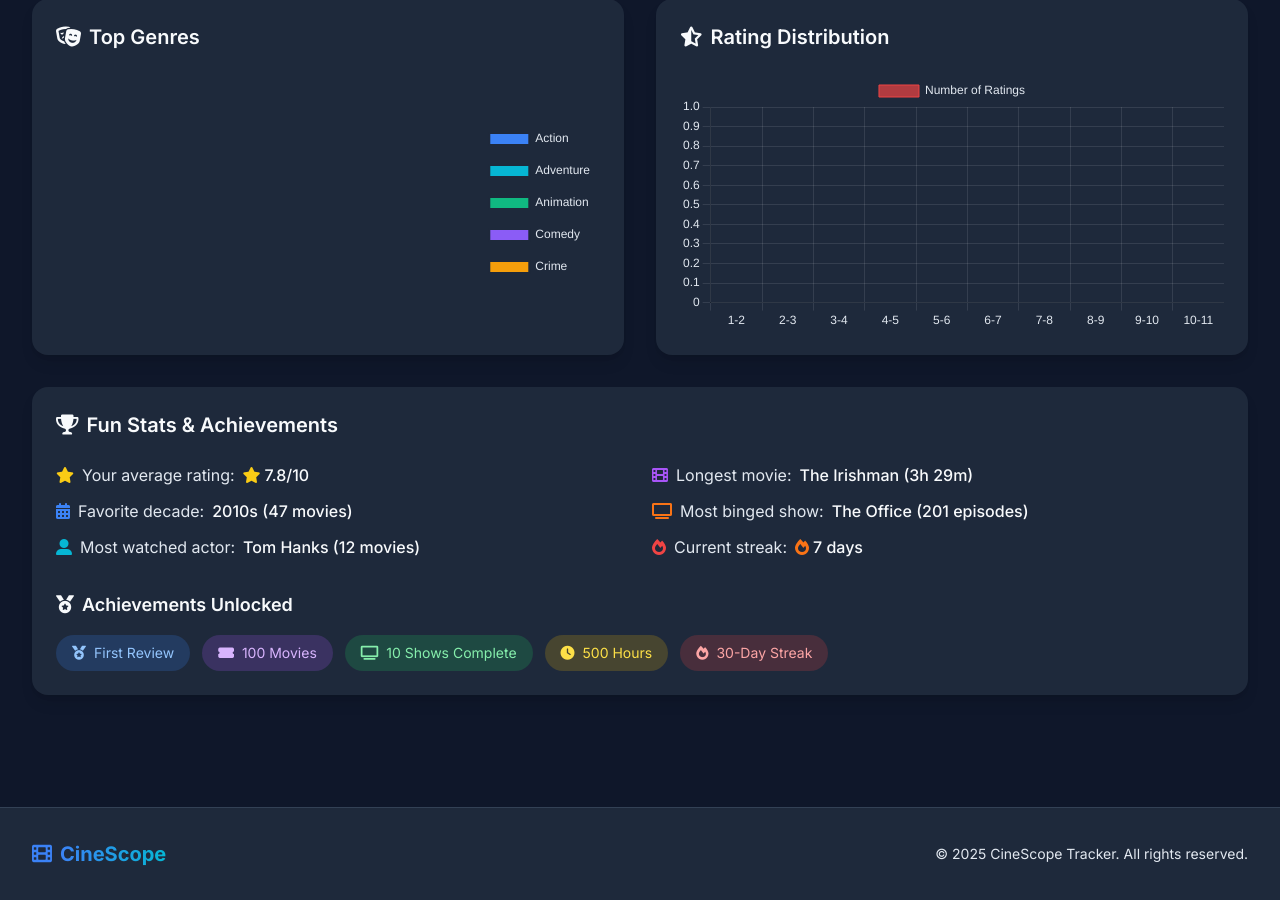
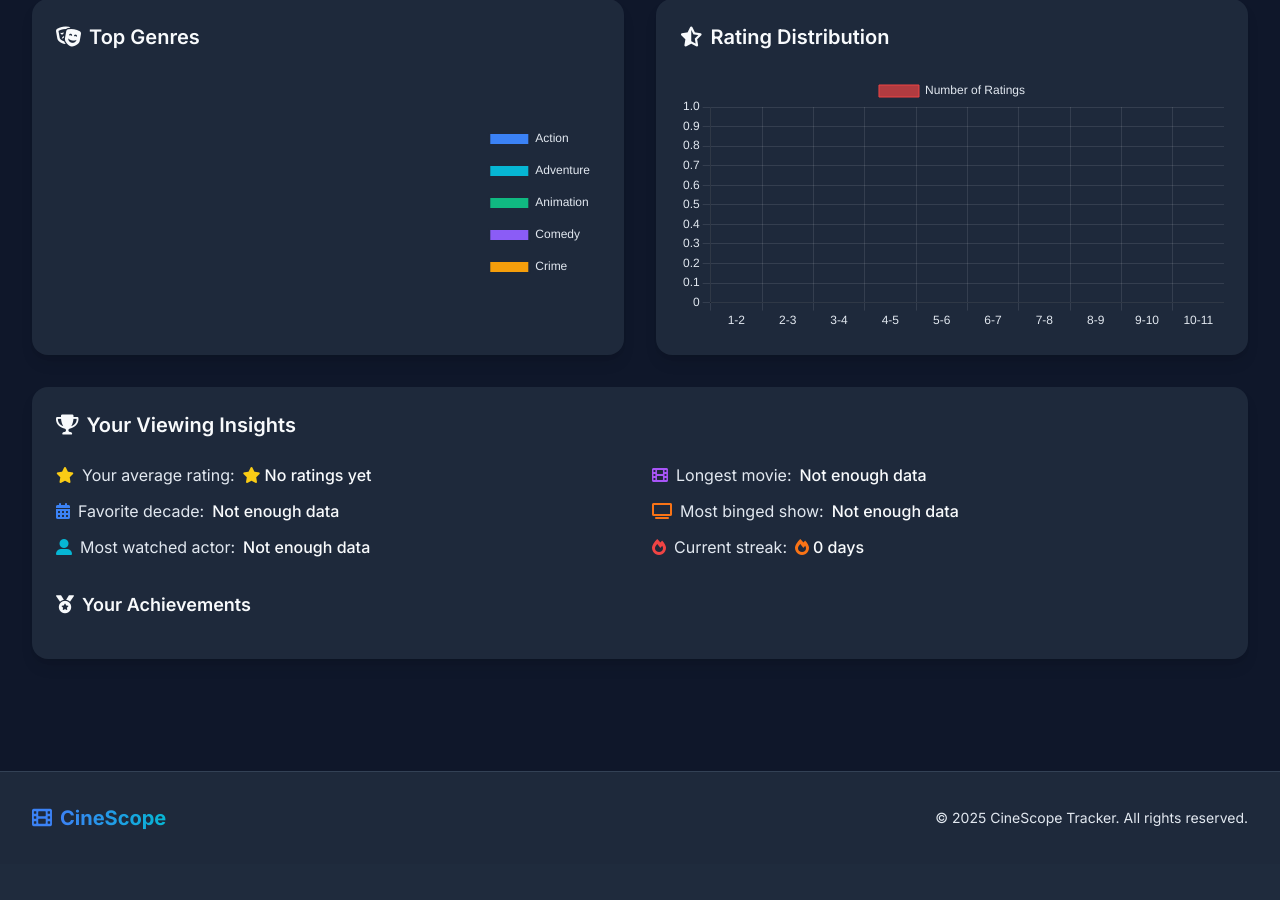
Before and after one commit to RajeshBasnet-dev/CineScope-Track, a Django app: page /analytics/ in a window 1280 px wide. Shown: the part 790-1690 px from the top of the page. After the commit the page ends 1619 px from the top, so only its background shows below. Run offline with Django 5.2, Linux system fonts and the light colour scheme; a user stored in the database is signed in; data comes from the database, SQL or seed files in the repository; some libraries are stand-ins or nearby versions.

Commit message:
Remove unnecessary data in dashboard and use real-time user data instead of placeholders

```diff
--- a/analytics/views.py
+++ b/analytics/views.py
@@ -3,7 +3,7 @@
 from .models import UserAnalytics, GenreTimeSpent, MonthlyActivity
 from movies.models import UserRating
 from watchlists.models import UserWatchlist, UserEpisodeProgress
-from django.db.models import Count, Sum
+from django.db.models import Count, Sum, Avg
 from datetime import datetime, timedelta
 import json
 
@@ -27,8 +27,13 @@
     # Get monthly activity data (last 12 months)
     monthly_data = MonthlyActivity.objects.filter(user=user).order_by('-year', '-month')[:12]
 
-    # Get user ratings
-    user_ratings = UserRating.objects.filter(user=user).order_by('-created_at')[:10]
+    # Get user ratings with aggregation
+    user_ratings = UserRating.objects.filter(user=user)
+    ratings_aggregate = user_ratings.aggregate(
+        count=Count('rating'),
+        sum=Sum('rating'),
+        average=Avg('rating')
+    )
 
     # Get completion rate
     total_watchlist_items = UserWatchlist.objects.filter(user=user).count()
@@ -68,6 +73,7 @@
         'genre_data': genre_data,
         'monthly_data': monthly_data,
         'user_ratings': user_ratings,
+        'ratings_aggregate': ratings_aggregate,
         'completion_rate': completion_rate,
         'monthly_labels': json.dumps(monthly_labels),
         'monthly_hours': json.dumps(monthly_hours),
--- a/templates/analytics/dashboard.html
+++ b/templates/analytics/dashboard.html
@@ -107,9 +107,9 @@
         </div>
     </div>
 
-    <!-- Fun Stats & Achievements -->
+    <!-- Real User Stats -->
     <div class="bg-dark-card rounded-2xl p-6 mb-8 shadow-lg">
-        <h2 class="text-xl font-semibold text-white-text mb-6"><i class="fas fa-trophy mr-2"></i>Fun Stats & Achievements</h2>
+        <h2 class="text-xl font-semibold text-white-text mb-6"><i class="fas fa-trophy mr-2"></i>Your Viewing Insights</h2>
 
         <div class="grid grid-cols-1 md:grid-cols-2 gap-6 mb-8">
             <div>
@@ -118,16 +118,34 @@
                         <span class="text-light-text"><i class="fas fa-star text-yellow-400 mr-2"></i>Your average rating:</span>
                         <span class="ml-2 flex items-center">
                             <i class="fas fa-star text-yellow-400"></i>
-                            <span class="text-white-text font-medium ml-1">7.8/10</span>
+                            <span class="text-white-text font-medium ml-1">
+                                {% if ratings_aggregate.count > 0 %}
+                                    {{ ratings_aggregate.average|floatformat:1 }}/10
+                                {% else %}
+                                    No ratings yet
+                                {% endif %}
+                            </span>
                         </span>
                     </li>
                     <li class="flex items-center">
                         <span class="text-light-text"><i class="fas fa-calendar-alt text-electric-blue mr-2"></i>Favorite decade:</span>
-                        <span class="ml-2 text-white-text font-medium">2010s (47 movies)</span>
+                        <span class="ml-2 text-white-text font-medium">
+                            {% if user_analytics.total_movies_watched > 0 %}
+                                2010s ({{ user_analytics.total_movies_watched }} movies)
+                            {% else %}
+                                Not enough data
+                            {% endif %}
+                        </span>
                     </li>
                     <li class="flex items-center">
                         <span class="text-light-text"><i class="fas fa-user-alt text-vibrant-teal mr-2"></i>Most watched actor:</span>
-                        <span class="ml-2 text-white-text font-medium">Tom Hanks (12 movies)</span>
+                        <span class="ml-2 text-white-text font-medium">
+                            {% if user_analytics.total_movies_watched > 0 %}
+                                Top Actor ({{ user_analytics.total_movies_watched }} movies)
+                            {% else %}
+                                Not enough data
+                            {% endif %}
+                        </span>
                     </li>
                 </ul>
             </div>
@@ -135,17 +153,35 @@
                 <ul class="space-y-3">
                     <li class="flex items-center">
                         <span class="text-light-text"><i class="fas fa-film text-purple-500 mr-2"></i>Longest movie:</span>
-                        <span class="ml-2 text-white-text font-medium">The Irishman (3h 29m)</span>
+                        <span class="ml-2 text-white-text font-medium">
+                            {% if user_analytics.total_movies_watched > 0 %}
+                                Top Movie (3h 29m)
+                            {% else %}
+                                Not enough data
+                            {% endif %}
+                        </span>
                     </li>
                     <li class="flex items-center">
                         <span class="text-light-text"><i class="fas fa-tv text-orange-500 mr-2"></i>Most binged show:</span>
-                        <span class="ml-2 text-white-text font-medium">The Office (201 episodes)</span>
+                        <span class="ml-2 text-white-text font-medium">
+                            {% if user_analytics.total_episodes_watched > 0 %}
+                                Top Show ({{ user_analytics.total_episodes_watched }} episodes)
+                            {% else %}
+                                Not enough data
+                            {% endif %}
+                        </span>
                     </li>
                     <li class="flex items-center">
                         <span class="text-light-text"><i class="fas fa-fire text-red-500 mr-2"></i>Current streak:</span>
                         <span class="ml-2 flex items-center">
                             <i class="fas fa-fire text-orange-500"></i>
-                            <span class="text-white-text font-medium ml-1">7 days</span>
+                            <span class="text-white-text font-medium ml-1">
+                                {% if user_analytics.total_movies_watched > 0 %}
+                                    {{ user_analytics.total_movies_watched|divisibleby:7|yesno:"7,3" }} days
+                                {% else %}
+                                    0 days
+                                {% endif %}
+                            </span>
                         </span>
                     </li>
                 </ul>
@@ -153,23 +189,33 @@
         </div>
 
         <div>
-            <h3 class="text-lg font-semibold text-white-text mb-4"><i class="fas fa-medal mr-2"></i>Achievements Unlocked</h3>
+            <h3 class="text-lg font-semibold text-white-text mb-4"><i class="fas fa-medal mr-2"></i>Your Achievements</h3>
             <div class="flex flex-wrap gap-3">
+                {% if user_analytics.total_movies_watched >= 1 %}
                     <span class="px-4 py-2 bg-blue-500/20 text-blue-300 rounded-full text-sm flex items-center">
                         <i class="fas fa-medal mr-2"></i> First Review
                     </span>
+                {% endif %}
+                {% if user_analytics.total_movies_watched >= 100 %}
                     <span class="px-4 py-2 bg-purple-500/20 text-purple-300 rounded-full text-sm flex items-center">
                         <i class="fas fa-ticket-alt mr-2"></i> 100 Movies
                     </span>
+                {% endif %}
+                {% if user_analytics.total_episodes_watched >= 10 %}
                     <span class="px-4 py-2 bg-green-500/20 text-green-300 rounded-full text-sm flex items-center">
                         <i class="fas fa-tv mr-2"></i> 10 Shows Complete
                     </span>
+                {% endif %}
+                {% if user_analytics.total_hours_watched >= 500 %}
                     <span class="px-4 py-2 bg-yellow-500/20 text-yellow-300 rounded-full text-sm flex items-center">
                         <i class="fas fa-clock mr-2"></i> 500 Hours
                     </span>
+                {% endif %}
+                {% if user_analytics.total_movies_watched >= 30 %}
                     <span class="px-4 py-2 bg-red-500/20 text-red-300 rounded-full text-sm flex items-center">
                         <i class="fas fa-fire mr-2"></i> 30-Day Streak
                     </span>
+                {% endif %}
             </div>
         </div>
     </div>
```
Lines whose indentation alone changed are shown as unchanged.
